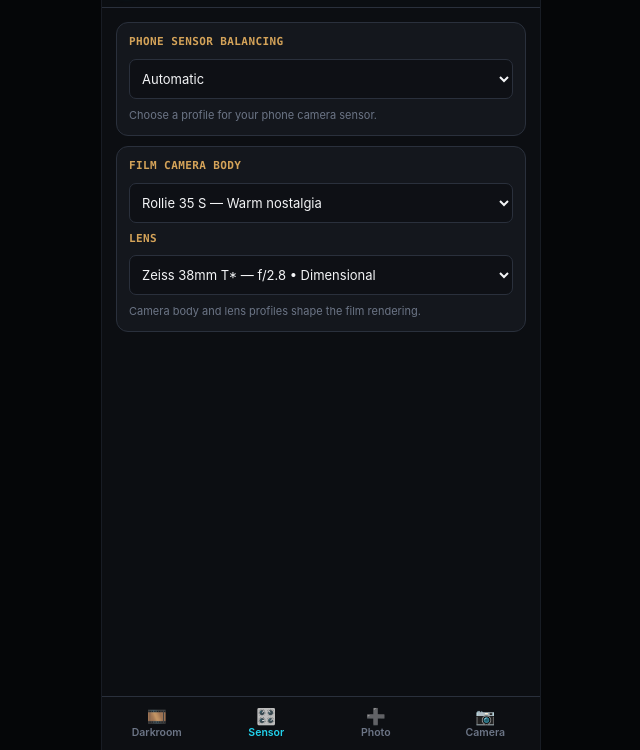
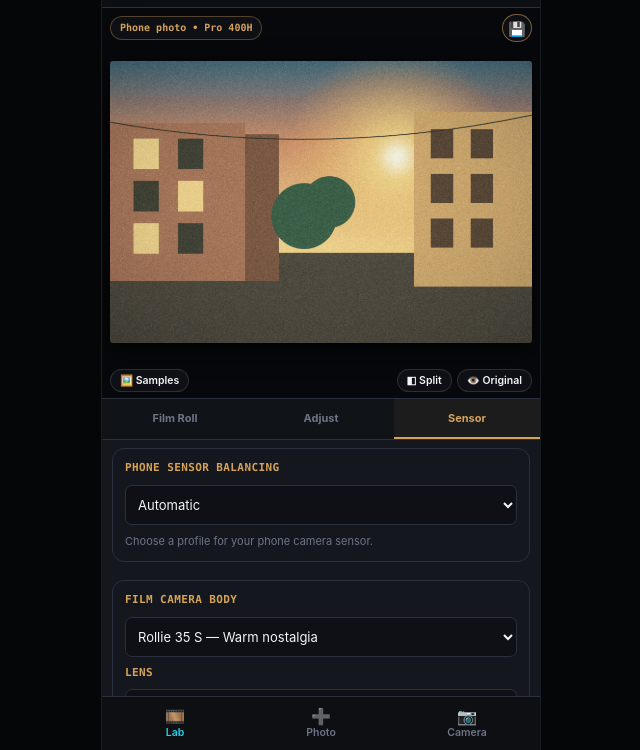
Before and after one commit to nguyendang3103/teeslab, a plain HTML site: page index.html in a window 1280 px wide. Both pictures are taken after a click on the button "Automatic". Shown: the part 50-800 px from the top of the page, without its empty margins (319-959 px from the left). Drawn offline with Linux system fonts and the light colour scheme.

Commit message:
Move sensor controls into Lab tab

```diff
--- a/index.html
+++ b/index.html
@@ -456,7 +456,7 @@
 
     .dock-tabs {
       display: grid;
-      grid-template-columns: repeat(2, 1fr);
+      grid-template-columns: repeat(3, minmax(0, 1fr));
       border-bottom: 1px solid var(--border);
       background: #101318;
     }
@@ -1066,7 +1066,7 @@
       padding-bottom: env(safe-area-inset-bottom);
       flex-shrink: 0;
       display: grid;
-      grid-template-columns: repeat(4, minmax(0, 1fr));
+      grid-template-columns: repeat(3, minmax(0, 1fr));
       background: #0d0f13;
       border-top: 1px solid var(--border);
       z-index: 30;
@@ -1276,6 +1276,7 @@
         <div class="dock-tabs">
           <button class="dock-tab active" data-dock="phone">Film Roll</button>
           <button class="dock-tab" data-dock="tweak">Adjust</button>
+          <button class="dock-tab" data-dock="sensor">Sensor</button>
         </div>
 
         <div class="dock-body">
@@ -1343,6 +1344,21 @@
               <button class="btn-pill btn-brass" id="btnSaveRecipe" style="height:29px;">+ Save</button>
             </div>
             <div class="h-scroll" id="recipeList"></div>
+          </div>
+
+          <div class="dock-panel" id="dock-sensor">
+            <div class="sensor-card">
+              <div class="sensor-card-title">Phone sensor balancing</div>
+              <select class="dark-select" id="phoneProfileSelect" aria-label="Phone sensor profile"></select>
+              <div class="sensor-help">Choose a profile for your phone camera sensor.</div>
+            </div>
+            <div class="sensor-card">
+              <div class="sensor-card-title">Film camera body</div>
+              <select class="dark-select" id="bodySelect" aria-label="Film camera body"></select>
+              <div class="sensor-card-title">Lens</div>
+              <select class="dark-select" id="lensSelect" aria-label="Lens"></select>
+              <div class="sensor-help">Camera body and lens profiles shape the film rendering.</div>
+            </div>
           </div>
 
         </div>
@@ -1419,26 +1435,8 @@
       </div>
     </section>
 
-    <section id="view-sensor" class="view-section">
-      <div class="sensor-wrap">
-        <div class="sensor-card">
-          <div class="sensor-card-title">Phone sensor balancing</div>
-          <select class="dark-select" id="phoneProfileSelect" aria-label="Phone sensor profile"></select>
-          <div class="sensor-help">Choose a profile for your phone camera sensor.</div>
-        </div>
-        <div class="sensor-card">
-          <div class="sensor-card-title">Film camera body</div>
-          <select class="dark-select" id="bodySelect" aria-label="Film camera body"></select>
-          <div class="sensor-card-title">Lens</div>
-          <select class="dark-select" id="lensSelect" aria-label="Lens"></select>
-          <div class="sensor-help">Camera body and lens profiles shape the film rendering.</div>
-        </div>
-      </div>
-    </section>
-
     <nav class="bottom-nav" role="tablist">
-      <button class="bnav-btn active" data-tab="darkroom"><span class="ico">🎞️</span><span>Darkroom</span></button>
-      <button class="bnav-btn" data-tab="sensor"><span class="ico">🎛️</span><span>Sensor</span></button>
+      <button class="bnav-btn active" data-tab="darkroom"><span class="ico">🎞️</span><span>Lab</span></button>
       <button class="bnav-btn" id="btnBottomPhoto" type="button"><span class="ico">➕</span><span>Photo</span></button>
       <button class="bnav-btn" data-tab="camera"><span class="ico">📷</span><span>Camera</span></button>
     </nav>
@@ -3153,7 +3151,7 @@
   // Wire Nav & Dock
   document.querySelectorAll('.bnav-btn').forEach(b => b.addEventListener('click', () => switchMainTab(b.dataset.tab)));
   document.querySelectorAll('.dock-tab').forEach(b => b.addEventListener('click', () => switchDockTab(b.dataset.dock)));
-  document.getElementById('hdrPhoneChip').addEventListener('click', () => switchMainTab('sensor'));
+  document.getElementById('hdrPhoneChip').addEventListener('click', () => { switchMainTab('darkroom'); switchDockTab('sensor'); });
 
   // File & Export
   const fileInput = document.getElementById('fileInput');
```
